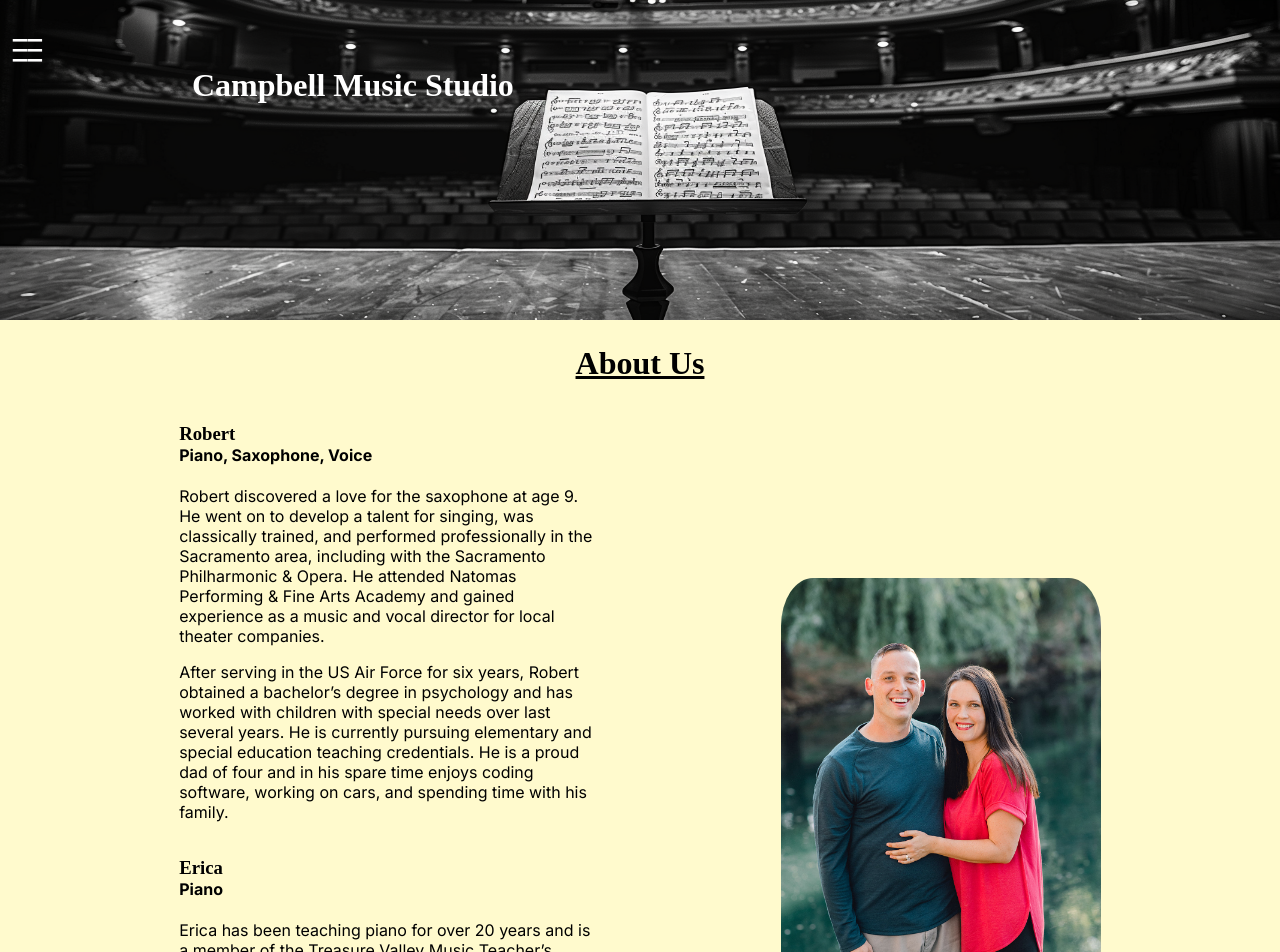
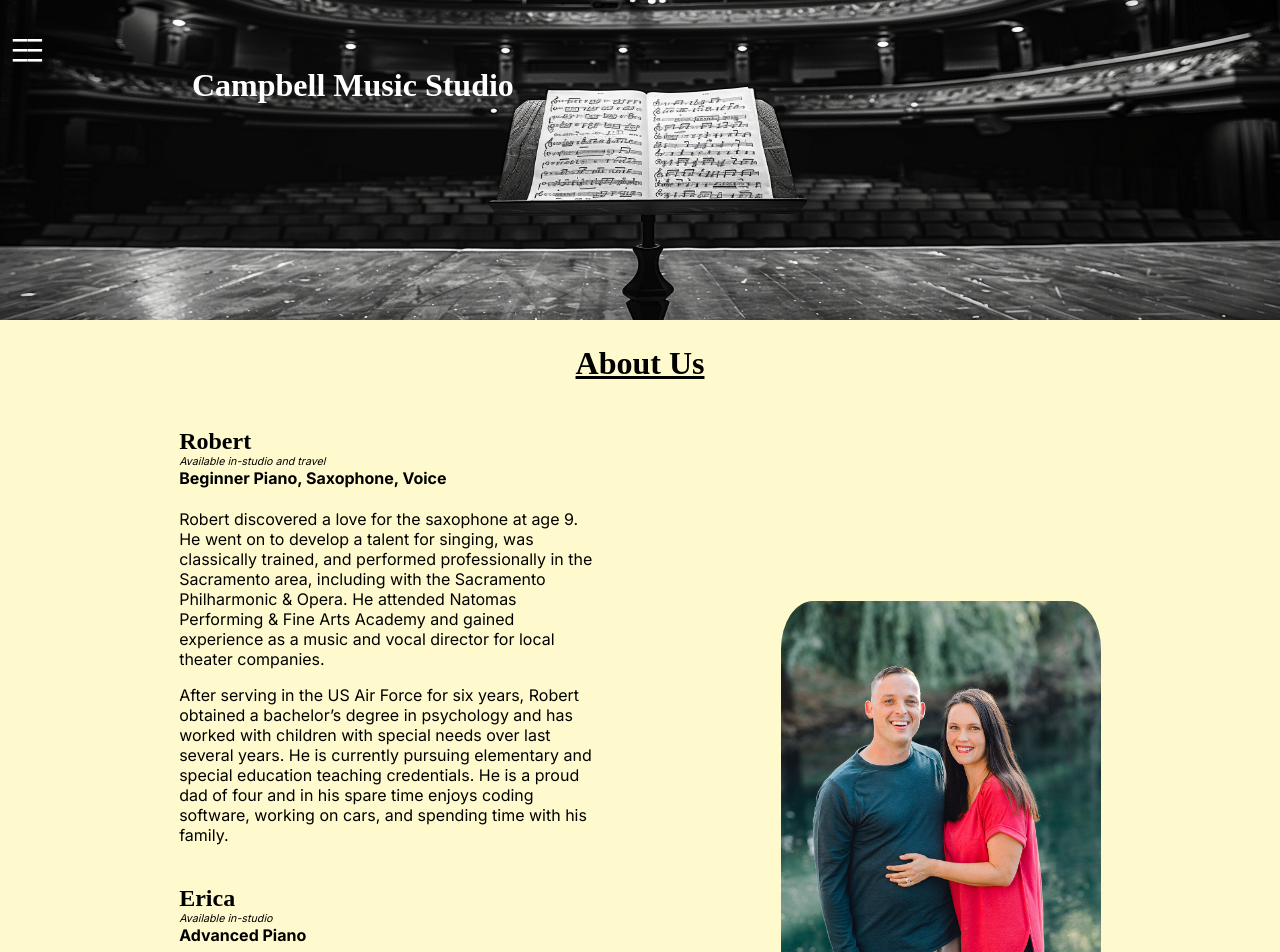
Before and after one commit to robecampbelljr/cms, a Next.js app: page /about-us in a window 1280 px wide. Shown: the top 952 px of the page. Built offline with nearby package versions, Linux system fonts and the light colour scheme.

Commit message:
Made minor changes to "about-us", enrollment form, and studio policies to make sure people know that Robert is the only teacher available for travel

```diff
--- a/src/app/about-us/page.tsx
+++ b/src/app/about-us/page.tsx
@@ -14,14 +14,16 @@ const aboutus = () => {
       <div className="about-us">
         <div className="bios">
           <div className="bio">
-            <h3 className="cursive">Robert</h3>
-            <h4>Piano, Saxophone, Voice</h4>
+            <h3 id="robert" className="cursive">Robert</h3>
+            <h6><i>Available in-studio and travel</i></h6>
+            <h4>Beginner Piano, Saxophone, Voice</h4>
             <p>{robertBio}</p>
             <p>{robertBio2}</p>
           </div>
           <div className="bio">
-            <h3 className="cursive">Erica</h3>
-            <h4>Piano</h4>
+            <h3 id="erica" className="cursive">Erica</h3>
+            <h6><i>Available in-studio</i></h6>
+            <h4>Advanced Piano</h4>
             <p>{ericaBio}</p>
             <p>{ericaBio2}</p>
           </div>
--- a/src/app/globals.css
+++ b/src/app/globals.css
@@ -566,11 +566,19 @@ padding: 15px;
 .bio h3 {
   margin-bottom: 0px;
   padding-bottom: 0px;
+  font-size: x-large;
 }
 
 .bio h4 {
   margin-top: 0px;
   padding-top: 0px;
+}
+
+.bio h6 {
+  margin: 0px;
+  padding: 0px;
+  font-size: 2;
+  font-weight: 400;
 }
 
 .policy {
```
Also changed, not shown: src/app/component-content/studiopolicies-info.tsx (+1 -1 lines), src/app/new-student/page.tsx (+12 -0 lines), 2 other files (tests, documents, lock files or other folders).
